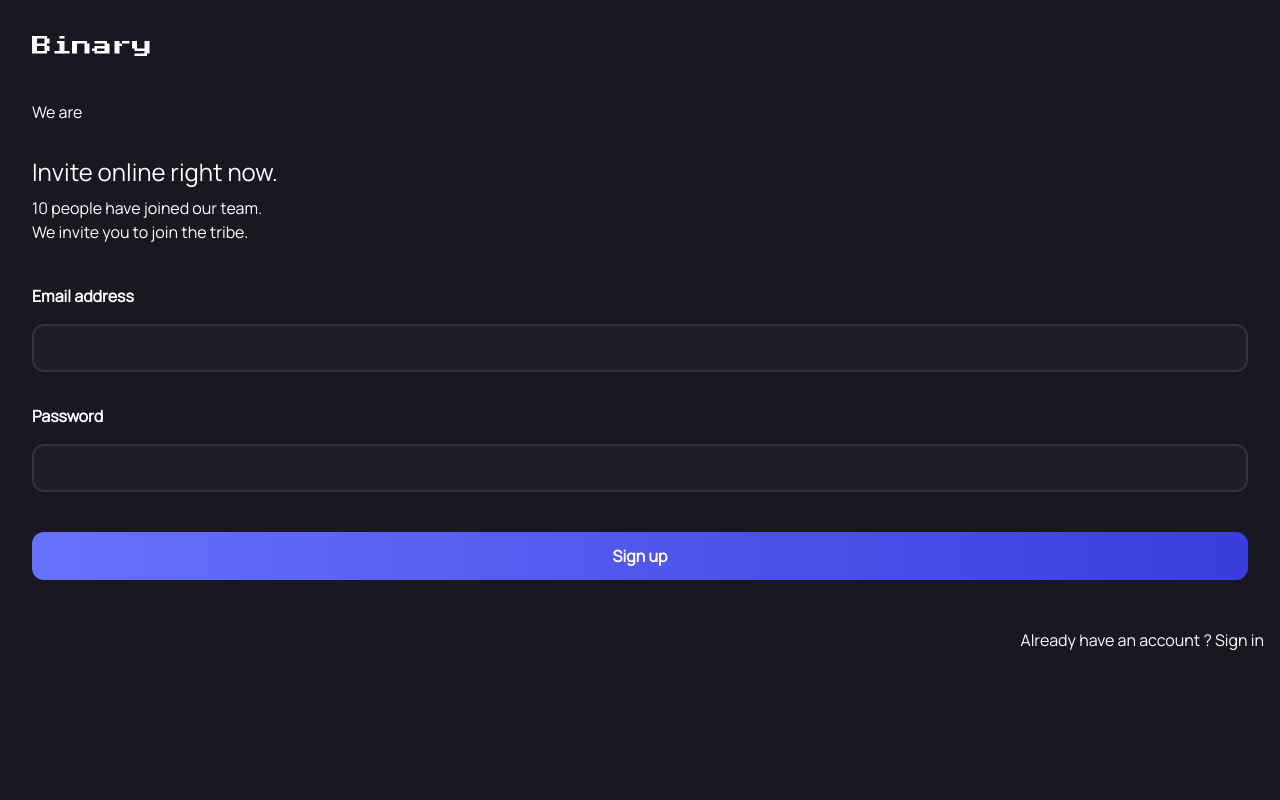
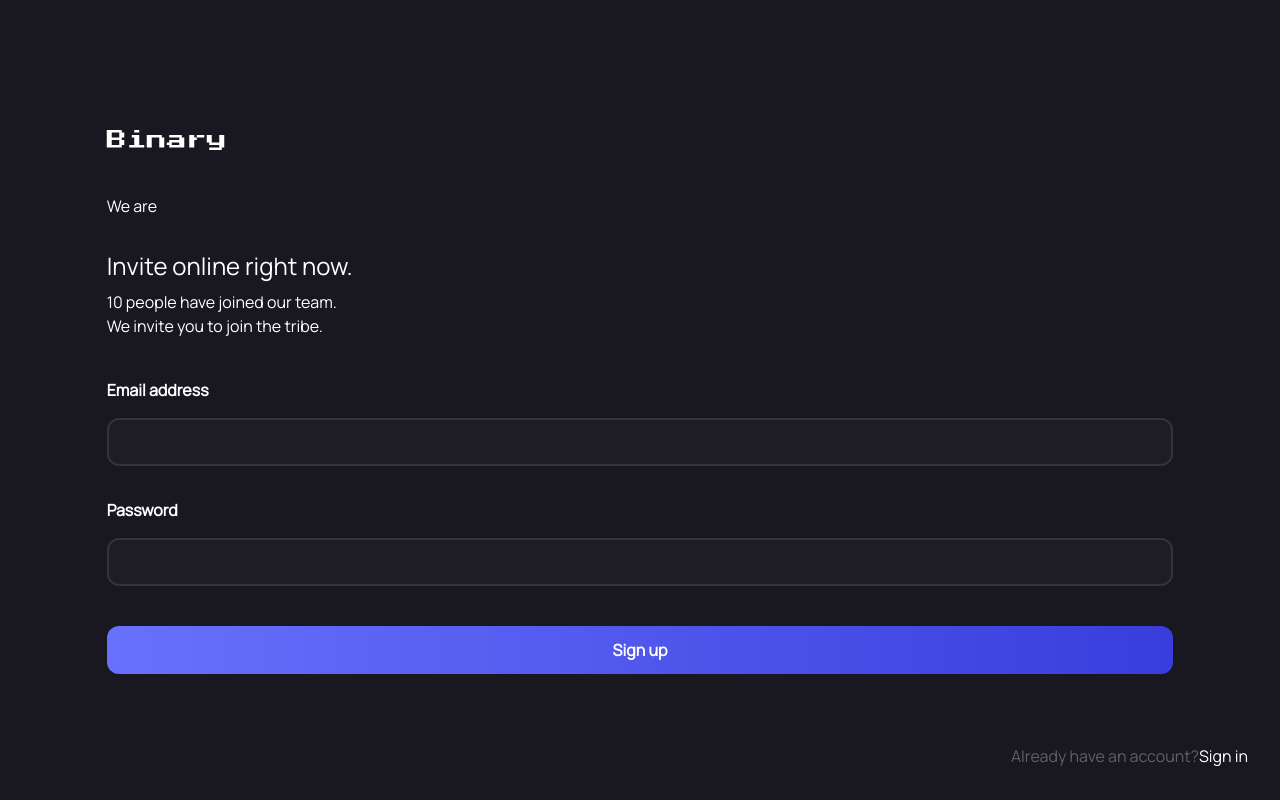
Before and after one commit to ElenaGir/login, a PHP site: page /login.php in a window 1280 px wide. Run offline with PHP 8.4, Linux system fonts and the light colour scheme; some libraries are stand-ins or nearby versions.

```diff
--- a/login.php
+++ b/login.php
@@ -11,10 +11,10 @@
         <link rel="stylesheet" href="style.css" media="screen" type="text/css" />
         <title>Document</title>
     </head>
-    <body class="bg-[#191720] w-screen h-full">
-        <div id="container" class="text-white flex-col justify-center w-full h-full">
+    <body class="bg-[#191720] w-full h-screen flex justify-center items-center">
+        <div id="container" class="text-white flex-col w-10/12">
             <!-- zone de connexion -->
-            <form action="verification.php" method="POST" class="flex flex-col w-full p-8 h-full">
+            <form action="verification.php" method="POST" class="flex flex-col">
                 <h1 class="text-xl ">Binary</h1>
                 <p class="pt-10">We are</p>
                 <h2 class="text-2xl pt-8">Invite online right now.</h2>
@@ -35,10 +35,11 @@
                         echo "<p style='color:red'>Utilisateur ou mot de passe incorrect</p>";
                 }
                 ?>
-
             </form>
-            <p class="text-right p-4 h-full">Already have an account ? Sign in </p>
-
+            <div class="absolute bottom-8 right-8 flex">
+                 <p class="text-[#616066]"> Already have an account?</p>
+                 <p>Sign in</p>
+            </div>
         </div>
     </body>
     </html>
```
